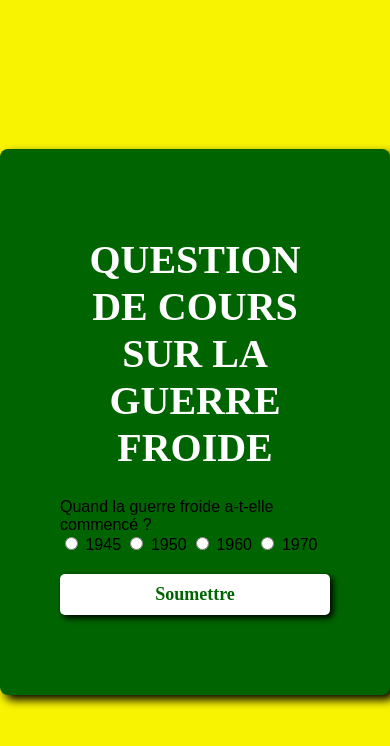
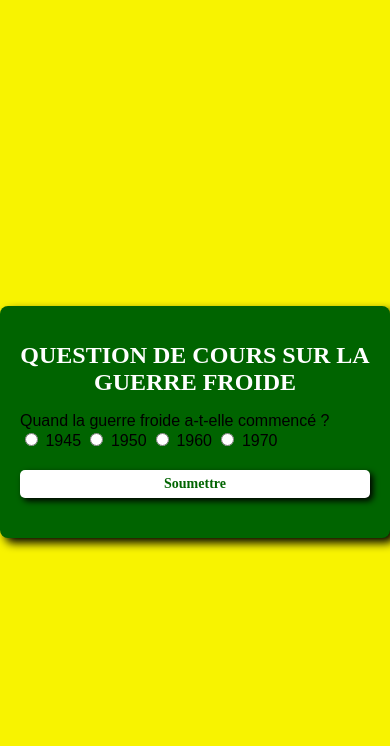
Before and after one commit to diargas/QUIZ-SGUERRE-FROIDE, a plain HTML site: page index.html in a window 390 px wide. Drawn offline with Linux system fonts and the light colour scheme.

Commit message:
Update style.css

```diff
--- a/CSS/style.css
+++ b/CSS/style.css
@@ -46,6 +46,45 @@ button:hover {
     background-color: #0056b3;
     color: #ffffff;
 }
+/* Responsive Design */
+@media (max-width: 768px) {
+    .quiz-container {
+        padding: 30px;
+        width: 90%;
+    }
+
+    h1 {
+        font-size: 28px;
+    }
+
+    button {
+        font-size: 16px;
+        padding: 8px;
+    }
+
+    #results {
+        font-size: 1em;
+    }
+}
+
+@media (max-width: 480px) {
+    .quiz-container {
+        padding: 20px;
+    }
+
+    h1 {
+        font-size: 24px;
+    }
+
+    button {
+        font-size: 14px;
+        padding: 6px;
+    }
+
+    #results {
+        font-size: 0.9em;
+    }
+}
 
 
 #results {
```
